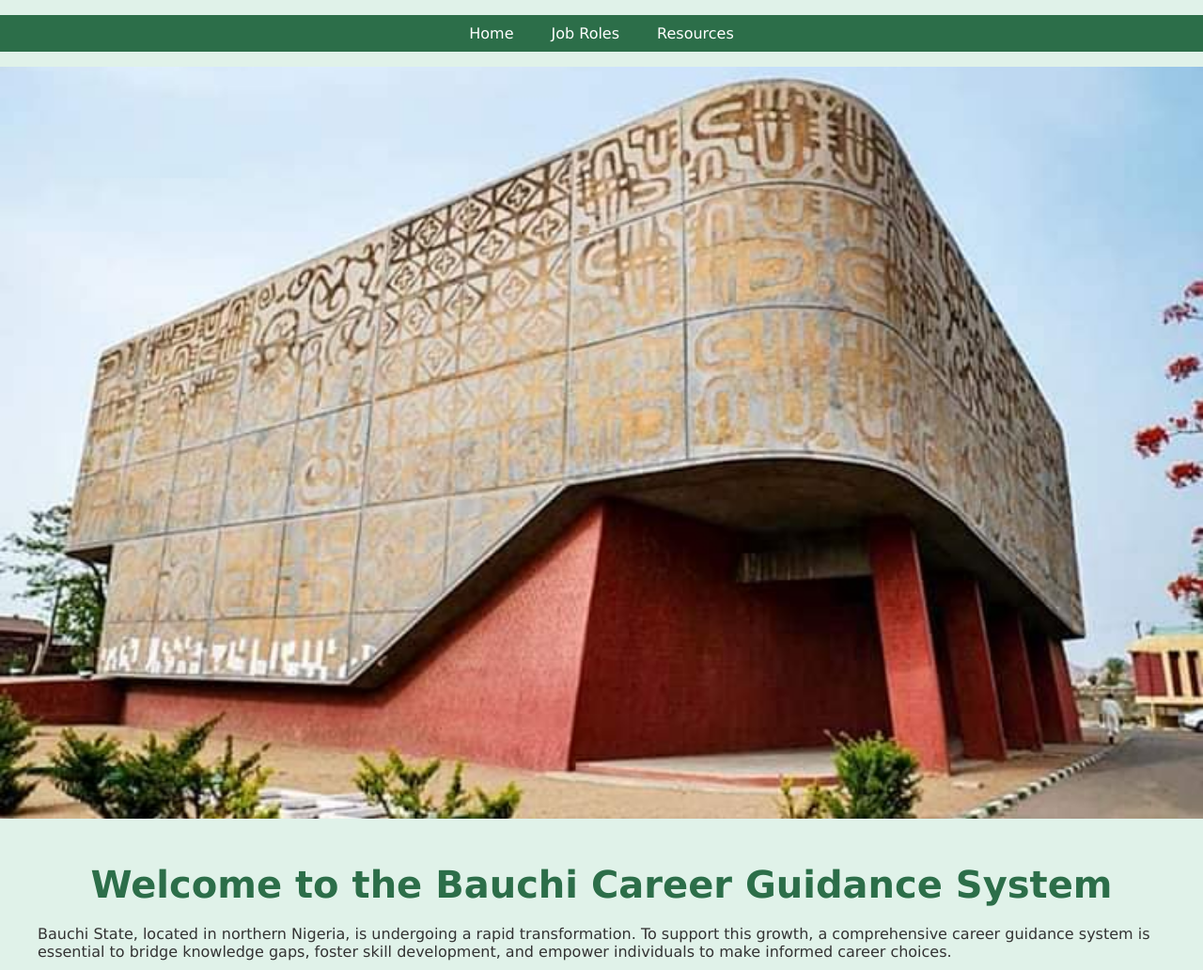
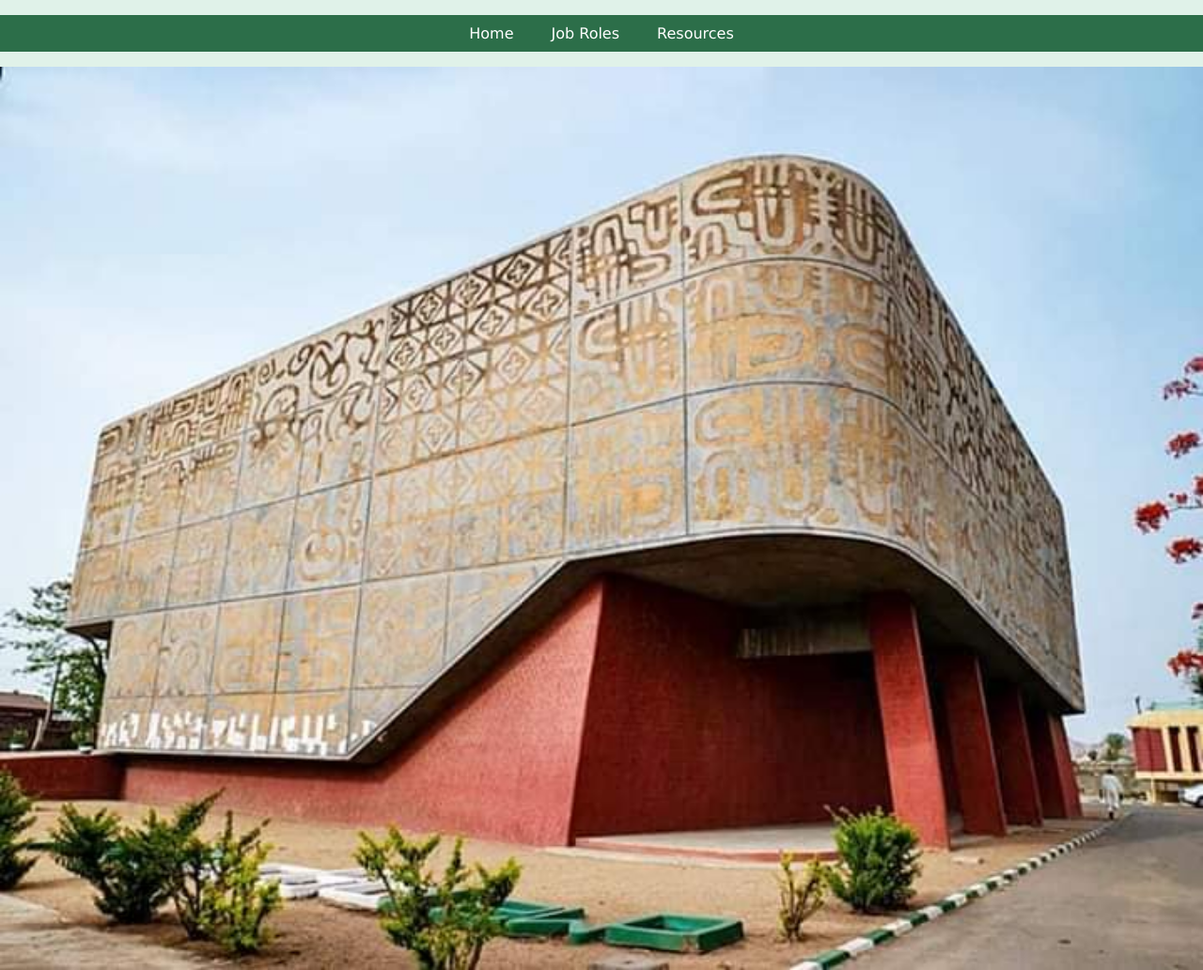
Before and after one commit to thesardauna/3MTT-Hackaton, a plain HTML site: page index.html in a window 1280 px wide. Shown: the top 1032 px of the page at 94% size. Drawn offline with Linux system fonts and the light colour scheme; a web font is replaced by a local one.

Commit message:
Update styles.css

```diff
--- a/styles.css
+++ b/styles.css
@@ -31,7 +31,7 @@ nav ul li a:hover {
 
 .full-screen-image-container {
     width: 100%;
-    height: 100vh; /* Full viewport height */
+    height: 100%;
     display: flex;
     justify-content: center;
     align-items: center;
```
